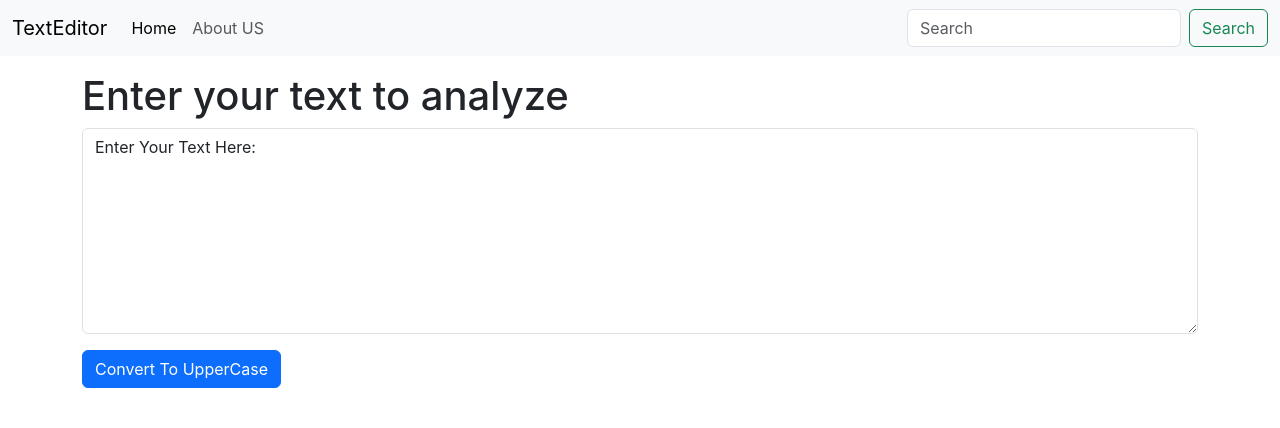
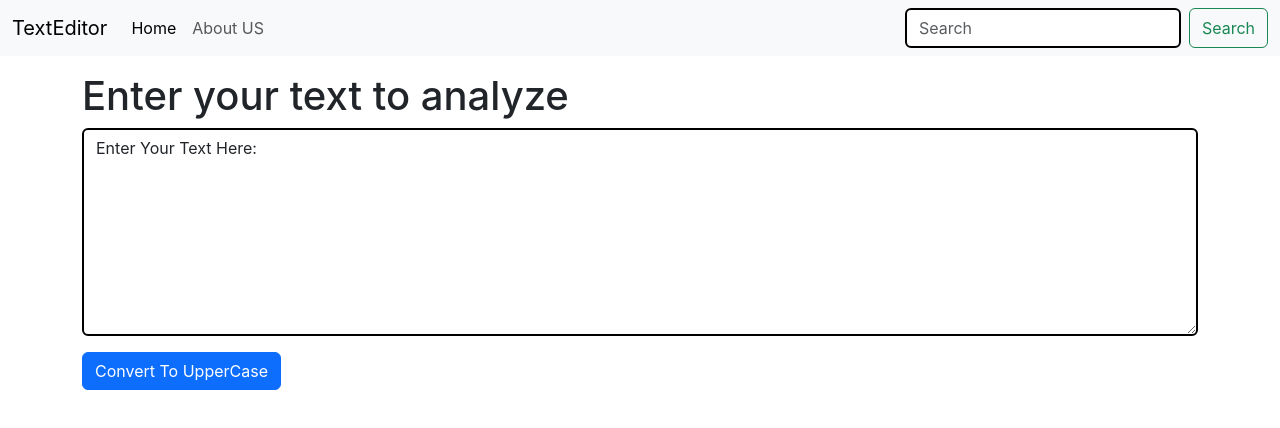
Before and after one commit to CodeWithMB/react, a React (Create React App) app in the folder treat/: page / in a window 1280 px wide. Shown: the top 428 px of the page. Built offline with nearby package versions, Linux system fonts and the light colour scheme.

Commit message:
Added border to the text-area

```diff
--- a/treat/src/App.css
+++ b/treat/src/App.css
@@ -36,3 +36,11 @@
     transform: rotate(360deg);
   }
 }
+
+.form-control{
+  border: 2px solid black;
+}
+
+#root{
+  border: none;
+}
```
